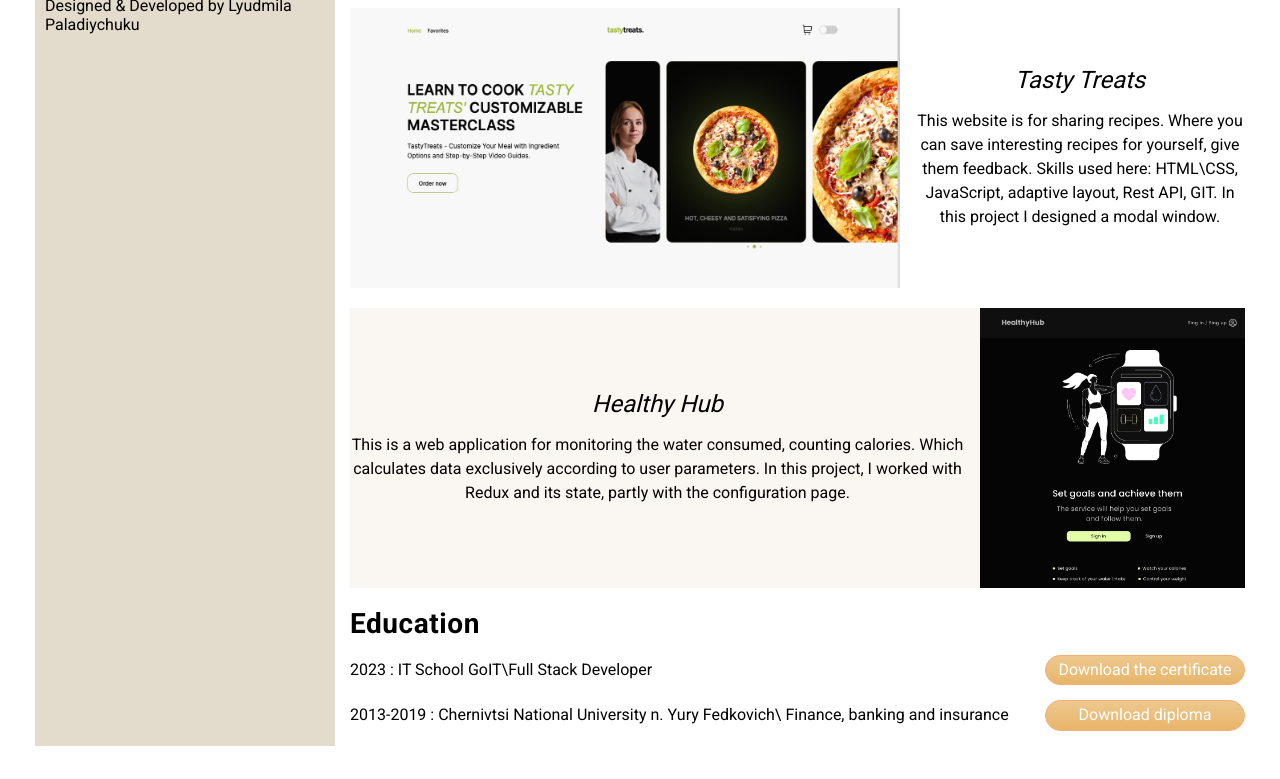
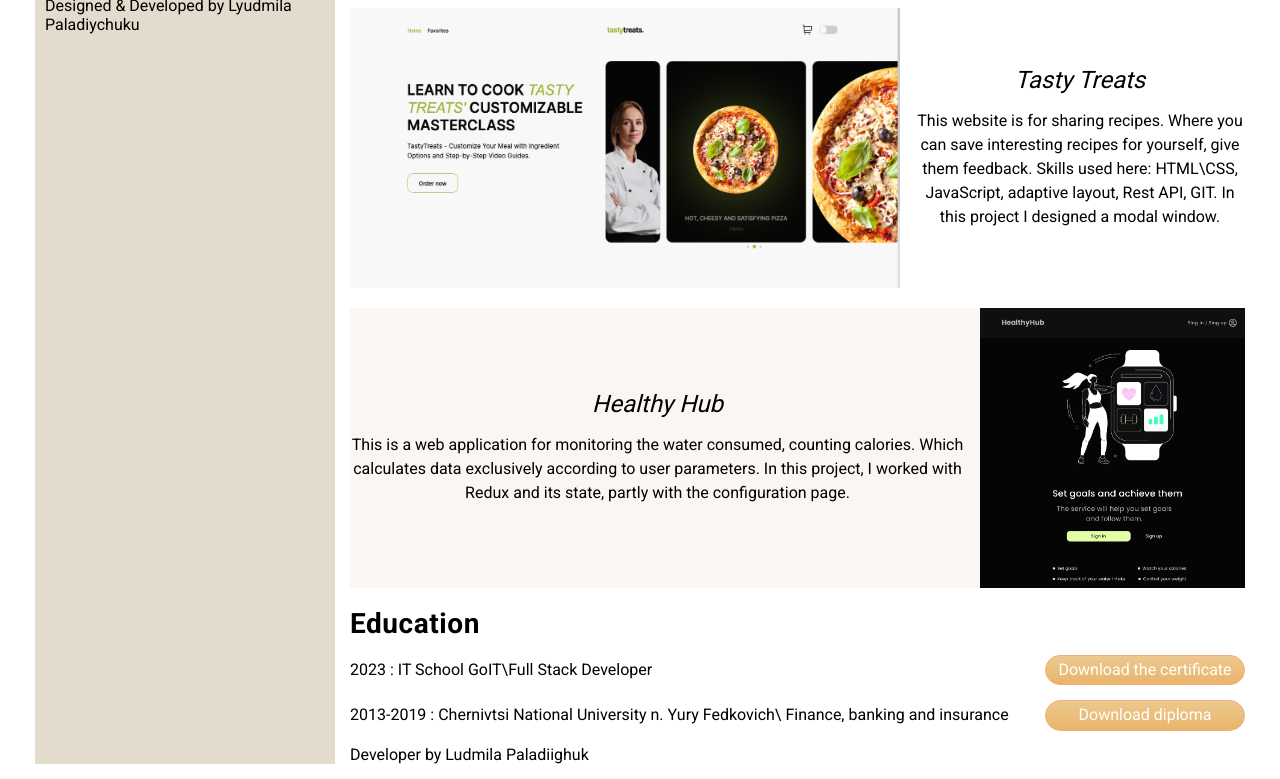
Before and after one commit to Lyudmyla26/Resume-html-css, a plain HTML site: page index.html in a window 1280 px wide. Shown: the part 1031-1810 px from the top of the page. Drawn offline with nearby package versions, Linux system fonts and the light colour scheme; a web font is replaced by a local one.

Commit message:
description

```diff
--- a/index.html
+++ b/index.html
@@ -132,6 +132,7 @@ Lyudmila Paladiychuku
             </ul>
 
         </div>
+        <p>Developer by Ludmila Paladiighuk</p>
     </section>
     </main>
     </div>
```
